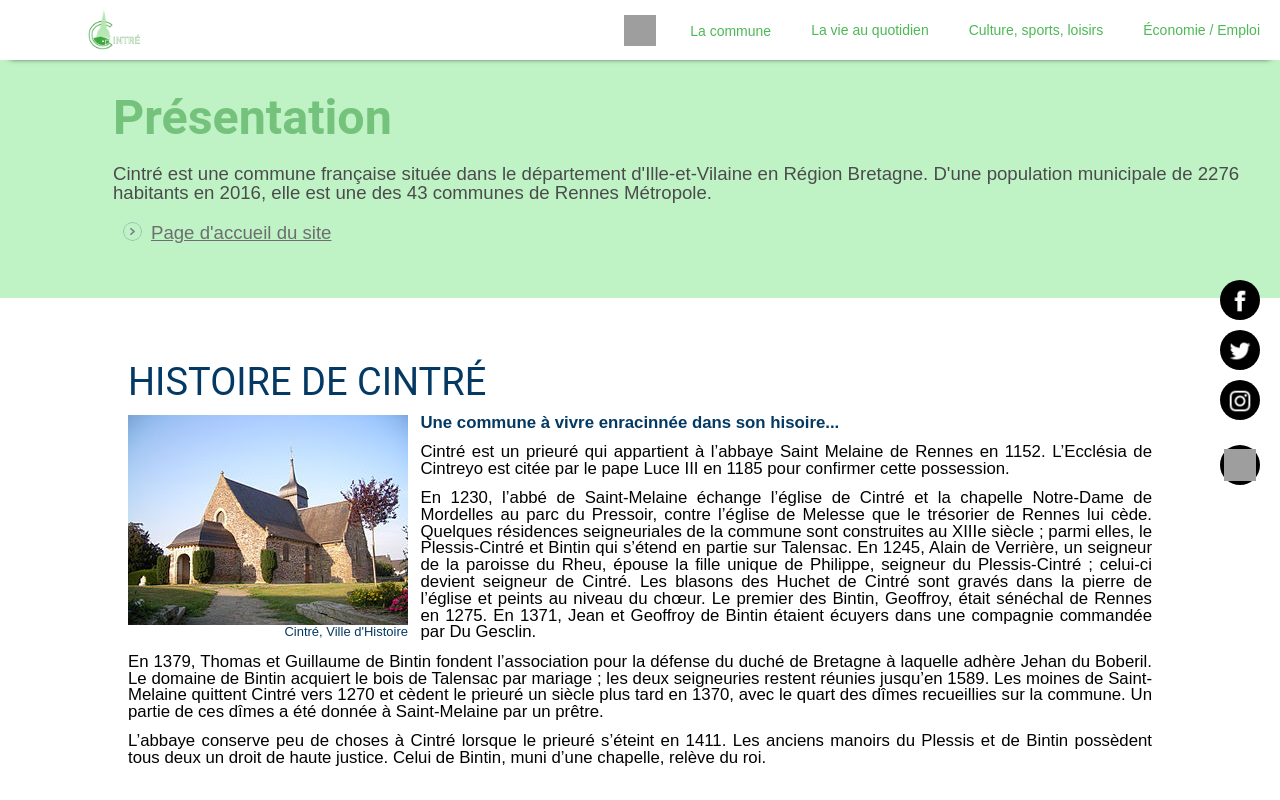
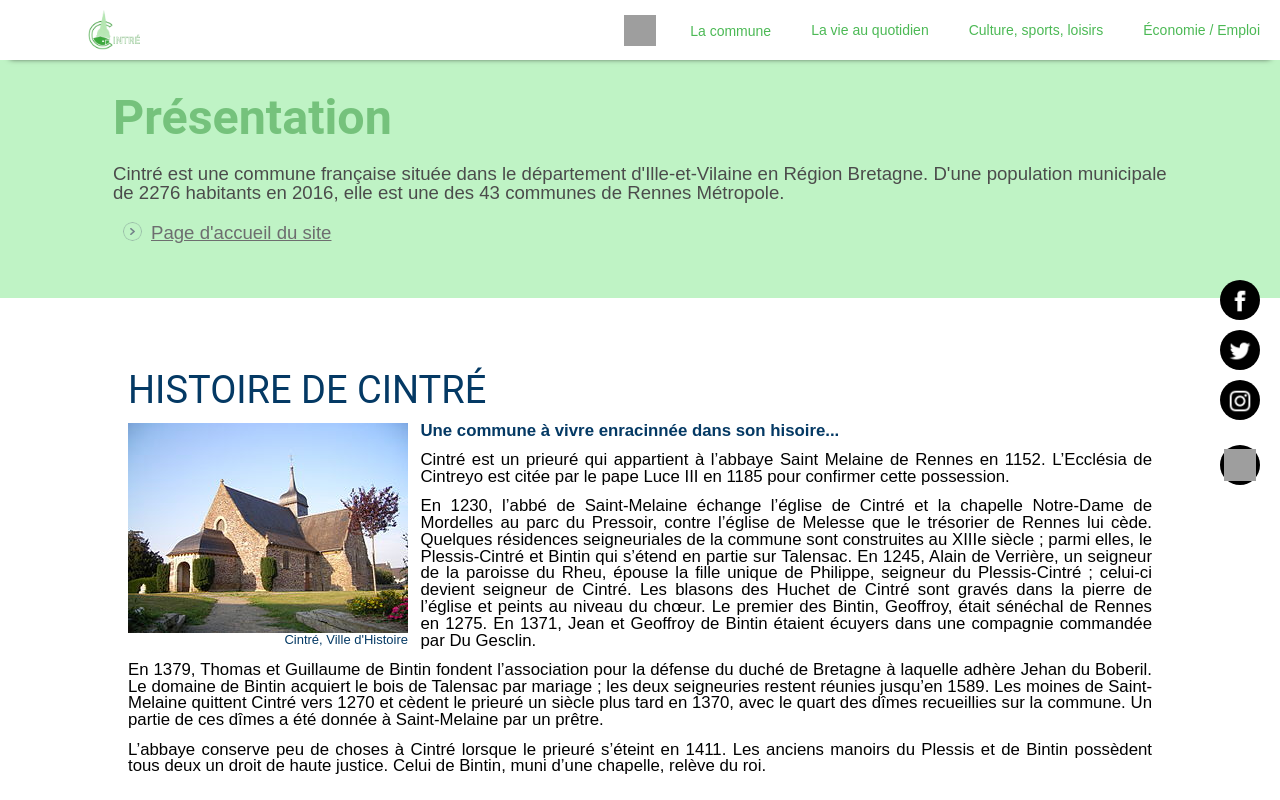
Before and after one commit to Zaille/Design-Cintre, a plain HTML site: page presentation.html in a window 1280 px wide. Shown: the top 800 px of the page. Drawn offline with nearby package versions, Linux system fonts and the light colour scheme; grey boxes are pictures that could not be loaded.

Commit message:
ajout multiples

```diff
--- a/css/style_contact.css
+++ b/css/style_contact.css
@@ -40,7 +40,7 @@ textarea {
 	opacity: 0.7;
 }
 
-.content-wrapper .container {
+.content-wrapper .containerHeader {
 	/*max-width: 1350px;*/
 	margin-left: 100px;
 	margin-right: 100px;
--- a/css/style_histoire.css
+++ b/css/style_histoire.css
@@ -17,16 +17,16 @@ img {
     opacity: 0.7;
 }
 
-.content-wrapper .container {
-    max-width: 1350px;
+.content-wrapper .containerHeader {
+    /*max-width: 1350px;*/
     margin-left: 100px;
     margin-right: 100px;
-    width: 1170px;
+    /*width: 1170px;*/
     padding-left: 13px;
     padding-right: 13px
 }
 
-.content-wrapper .container h1 {
+.content-wrapper .containerHeader h1 {
     font-size: 260%;
     margin: 0.67em 0;
     margin-top: 20px;
@@ -103,7 +103,8 @@ img {
 
 #content .colGauche .col_centre {
     padding: 0 10% 0 10%;
-    float: left;
+    margin: .813rem auto 0 auto;
+    max-width: 220rem;
 }
 
 #content .colGauche .col_centre h1 {
--- a/presentation.html
+++ b/presentation.html
@@ -58,7 +58,7 @@
 
 <div id="content" class="content-wrapper">
 	<div class="introduction">
-		<div class="container">
+		<div class="containerHeader">
 			<h1>Présentation</h1>
 			<div class="ezxmltext-field">
 				<p>Cintré est une commune française située dans le département d'Ille-et-Vilaine en Région Bretagne.
@@ -312,7 +312,7 @@
 <footer id="footer" class="region-footer " role="contentinfo">
 	<div class="block-footer trunk">
 		<div class="block-footer_left">
-			<a href="/" class="link-img " title="Ville de Cintré">
+			<a href="index.html" class="link-img " title="Ville de Cintré">
 				<img src="img/logo/Cintre_logo.png"
 					 class="img " alt="Ville de Cintré" title="">
 			</a>
```
Also changed, not shown: contact.html (+1 -1 lines), css/style_home.css (+11 -2 lines), index.html (+9 -4 lines), img/bulletin.png (added).
